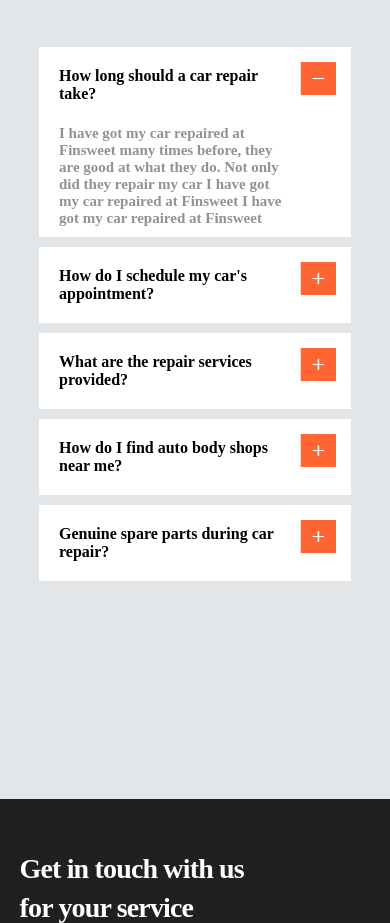
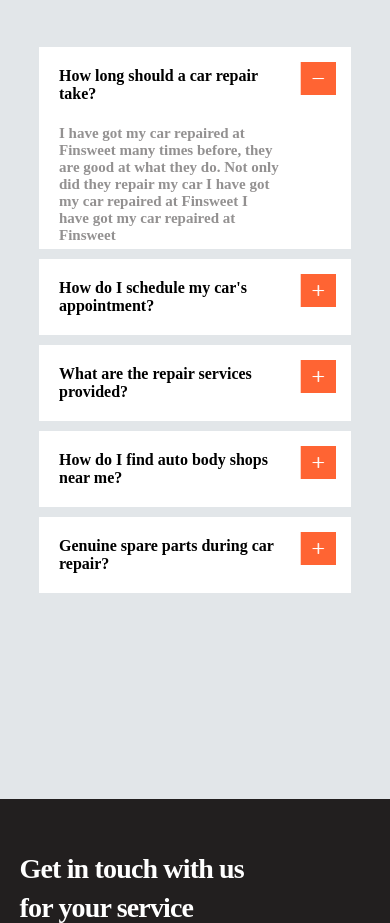
Before and after one commit to benbash/Finsweet, a plain HTML site: page index.html in a window 390 px wide. Shown: the part 8526-9449 px from the top of the page. Drawn offline with Linux system fonts and the light colour scheme.

Commit message:
ch: css/style.css

```diff
--- a/css/style.css
+++ b/css/style.css
@@ -992,6 +992,7 @@
         width: 100%;
     }
 
+
     #procedure-section .procedure-right .step-1-heading h2 {
         padding-top: 0;
     }
@@ -1092,10 +1093,8 @@
      }
 
      #faq-section .faq-1 .question-answer h5 {
-         width: 80%;
-         padding-right: 0px;
-         font-size: 15px;
-     }
+        font-size: 15px;
+    }
 
      #footer-section .container-4 .footer-box {
          flex-direction: column;
@@ -1384,8 +1383,9 @@
         font-size: 38px;
     }
 
-    #faq-section .faq-1 .question-answer p {
-        width: 500px;
+    #faq-section .faq-1 .question-answer h5 {
+        width: 90%;
+        font-size: 15px;
     }
 
     #faq-section .faq-2 {
```
Also changed, not shown: index.html (+2 -2 lines).
